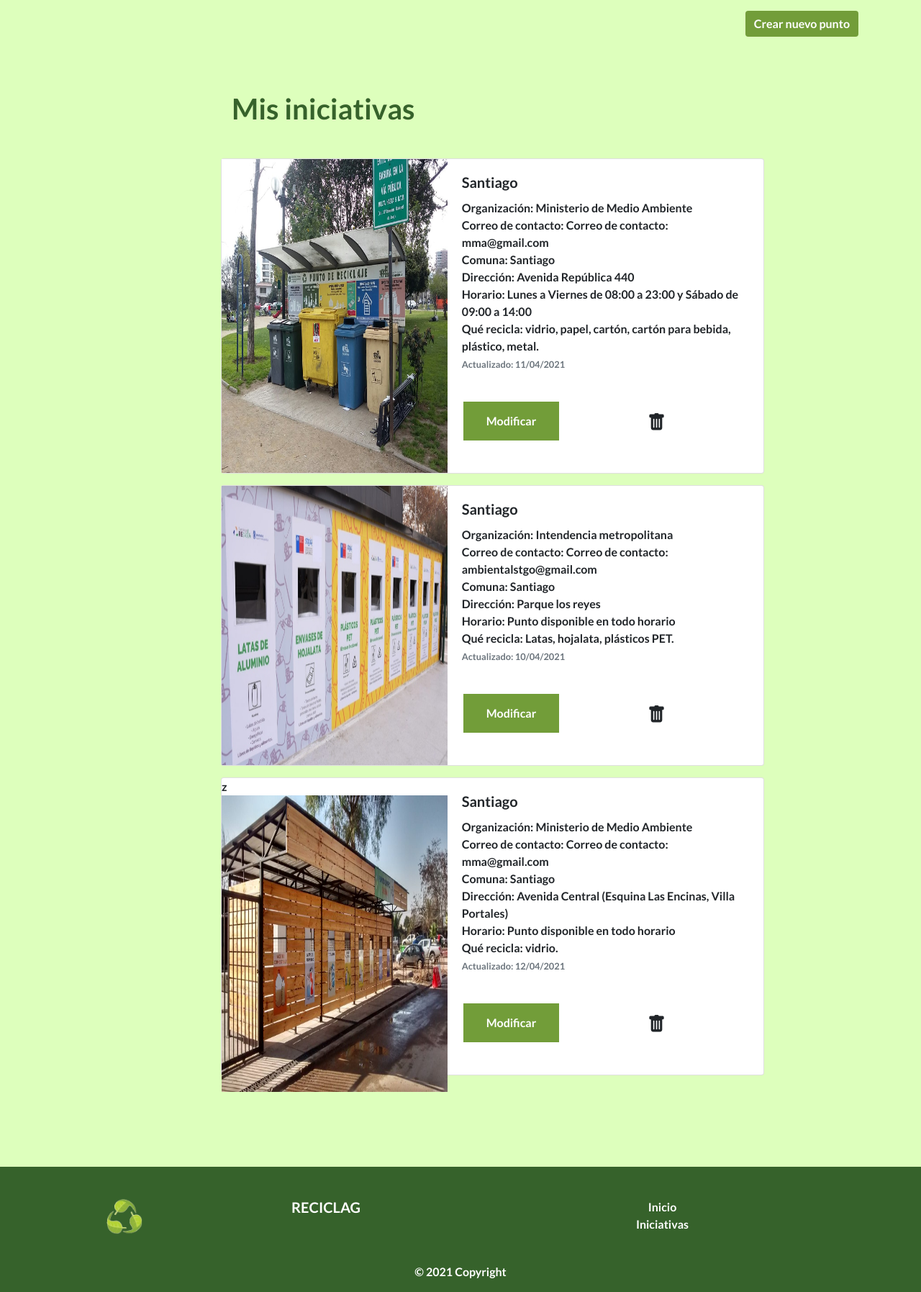
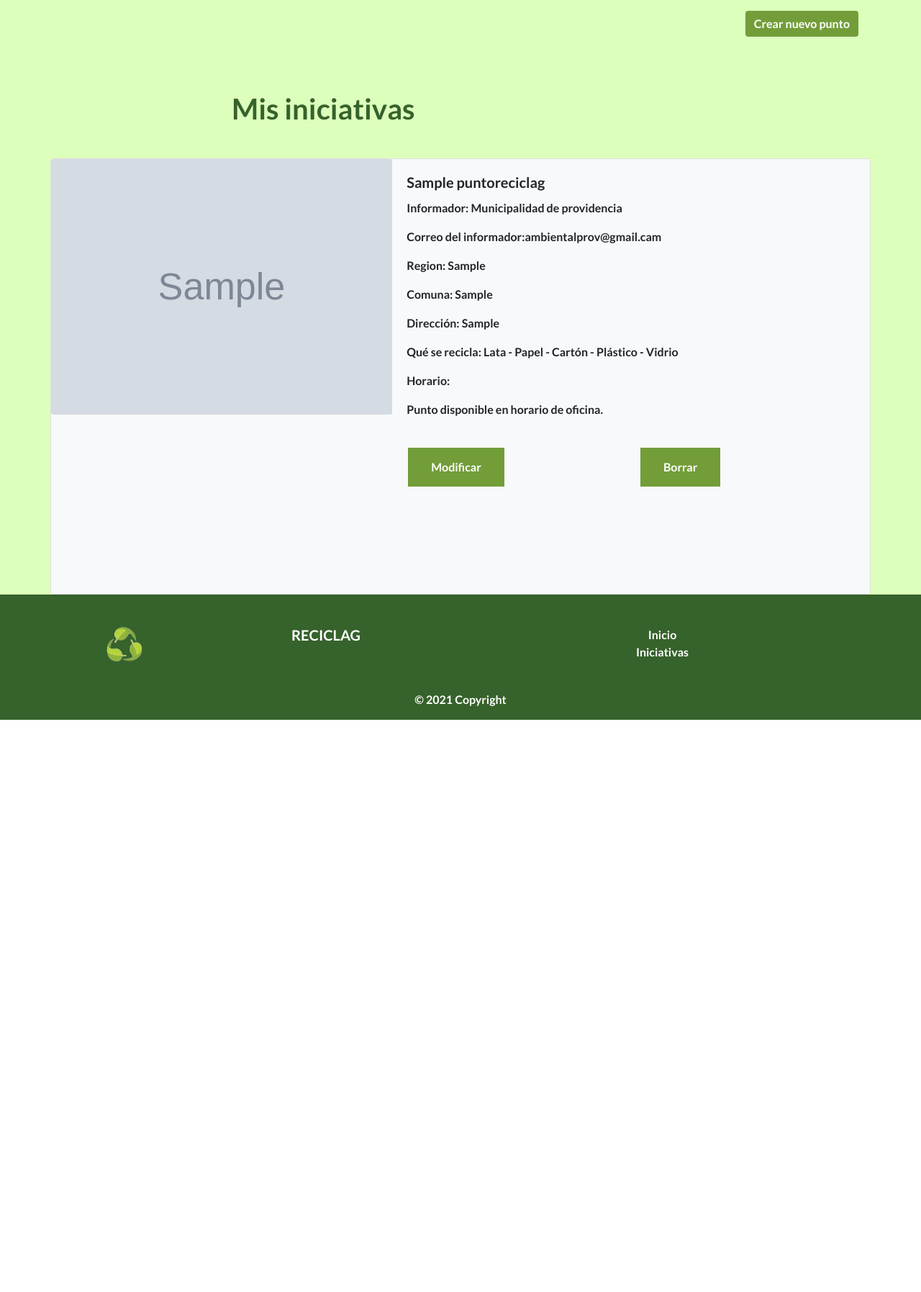
Before and after one commit to ZahidGalea/ReciclaG, a Django app: page /dashboard in a window 1280 px wide. Shown: the part 66-1861 px from the top of the page at 72% size. After the commit the page ends 1066 px from the top, so only its background shows below. Run offline with Django 3.2, Linux system fonts and the light colour scheme; tables that the repository leaves empty hold one stand-in row (values such as "Sample post"); grey boxes marked "Sample" are stand-in pictures; parts of the project's set-up code (start-up, migrations or seed data) failed here and were passed over; some libraries are stand-ins or nearby versions; some web fonts are replaced.

Commit message:
It finishes crud of puntos

```diff
--- a/ReciclaG/settings.py
+++ b/ReciclaG/settings.py
@@ -40,7 +40,8 @@ INSTALLED_APPS = [
     'bootstrapform',
     'crispy_forms',
     'tempus_dominus',
-    'bootstrap_datepicker_plus'
+    'bootstrap_datepicker_plus',
+    'phonenumber_field'
 ]
 
 CRISPY_TEMPLATE_PACK = 'bootstrap4'
--- a/core/forms.py
+++ b/core/forms.py
@@ -2,6 +2,8 @@ from django import forms
 from crispy_forms.helper import FormHelper
 from crispy_forms.layout import Submit
 from bootstrap_datepicker_plus import TimePickerInput
+from phonenumber_field.formfields import PhoneNumberField
+from phonenumber_field.widgets import PhoneNumberPrefixWidget
 
 from . import models
 
@@ -10,7 +12,7 @@ ENABLED_HOURS = [value for value in range(0, 24)]
 
 class CrearUsuarioForm(forms.ModelForm):
     organizacion = forms.CharField(label="Organización")
-    telefono = forms.IntegerField()
+    telefono = PhoneNumberField(label='Teléfono', widget=PhoneNumberPrefixWidget())
     email = forms.CharField(label='Email', widget=forms.EmailInput)
     clave = forms.CharField(max_length=32, widget=forms.PasswordInput)
 
@@ -134,7 +136,7 @@ class LoginForm(forms.ModelForm):
         self.helper = FormHelper()
         self.helper.form_id = 'login'
         self.helper.form_class = 'blueForms'
-        self.helper.form_method = 'post'
+        self.helper.form_method = 'get'
         self.helper.form_action = 'dashboard'
         self.helper.add_input(Submit('submit', 'Loguearse'))
 
@@ -190,7 +192,7 @@ class ModificarPunto(forms.ModelForm):
     def __init__(self, *args, **kwargs):
         super(ModificarPunto, self).__init__(*args, **kwargs)
         self.helper = FormHelper()
-        self.helper.form_id = 'inscribirPunto'
+        self.helper.form_id = 'modificarPunto'
         self.helper.form_class = 'blueForms'
         self.helper.form_method = 'post'
         self.helper.form_action = 'dashboard'
--- a/core/models.py
+++ b/core/models.py
@@ -1,11 +1,12 @@
 from django.db import models
+from phonenumber_field.modelfields import PhoneNumberField
 
 
 class Usuario(models.Model):
     id_usuario = models.BigAutoField(primary_key=True, unique=True, auto_created=True,
                                      verbose_name='Id del usuario creado')
     organizacion = models.TextField(verbose_name='Nombre de la organización')
-    telefono = models.IntegerField(verbose_name='Número telefónico de la persona')
+    telefono = PhoneNumberField()
     email = models.TextField(verbose_name='Correo electrónico de la persona')
     clave = models.TextField(verbose_name='Clave de login a la plataforma')
 
@@ -39,7 +40,8 @@ class PuntoReciclag(models.Model):
     horario_cierr_sabado = models.TimeField(null=True, verbose_name='Cierre Sabado')
     horario_apert_domingo = models.TimeField(null=True, verbose_name='Apertura Domingo')
     horario_cierr_domingo = models.TimeField(null=True, verbose_name='Cierre Domingo')
-    #id_usuario = models.ForeignKey(Usuario, on_delete=models.CASCADE)
+
+    # id_usuario = models.ForeignKey(Usuario, on_delete=models.CASCADE)
 
     def __str__(self):
         return self.titulo
--- a/core/templates/app/crearusuario.html
+++ b/core/templates/app/crearusuario.html
@@ -4,14 +4,11 @@
 
     <div id="wrap">
         <div id="main" class="container clear-top">
-
             <div class="container contacto">
-
                 <div class="row justify-content-md-center">
                     <div class="col">
                         <h1 class="align-content-center">¡Inscríbete para registrar tus iniciativas!</h1>
                     </div>
-
                 </div>
                 <div class="row">
                     <div class="col">
@@ -25,7 +22,6 @@
 
                     </div>
                 </div>
-
 
             </div>
 
--- a/core/templates/app/dashboard.html
+++ b/core/templates/app/dashboard.html
@@ -14,107 +14,107 @@
     </div>
 
     <!-- título de panel -->
-    <div class="containerTitlePanel">
+    <div class="containerTitlePanel row">
         <h1>Mis iniciativas</h1>
     </div>
 
     <!-- panel de puntos de reciclaje -->
-    <div class="containerContentPanel">
+    {% for dato in puntos %}
 
+        <div class="card row">
+            <div class="row no-gutters bg-light ">
+                <div class="col-md-5 punto_img">
+                    {% if dato.ruta_imagen %}
+                        <img src="{{ dato.ruta_imagen.url }}" class="card-img" alt="...">
+                    {% endif %}
+                </div>
+                <div class="col-md-7 punto_information">
+                    <div class="card-body">
+                        <h5 class="card-title">{{ dato.titulo }}</h5>
+                        <p class="card-text">Informador: Municipalidad de providencia</p>
+                        <p class="card-text">Correo del informador:ambientalprov@gmail.cam</p>
+                        <p class="card-text">Region: {{ dato.region }}</p>
+                        <p class="card-text">Comuna: {{ dato.comuna }}</p>
+                        <p class="card-text">Dirección: <span
+                                class="direccionPuntoReciclag">{{ dato.direccion }}</span>
+                        </p>
 
-        <div class="card mb-3" style="max-width: 85%;">
-            <div class="row no-gutters">
-                <div class="col-md-5 col-sm-12">
-                    <img src="{% static 'core/img/iniciativa_providencia.jpeg' %}" class="imgCard"
-                         alt="punto reciclaje providencia">
-                </div>
-                <div class="col-md-7">
-                    <div class="card-body">
-                        <h5 class="card-title"><strong>Santiago</strong></h5>
+                        <p class="card-text">
+                            Qué se recicla:
+                            {% if dato.material_lata == 1 %}Lata -{% endif %}
+                            {% if dato.material_papel == 1 %}Papel -{% endif %}
+                            {% if dato.material_carton == 1 %}Cartón -{% endif %}
+                            {% if dato.material_plastico == 1 %}Plástico -{% endif %}
+                            {% if dato.material_vidrio == 1 %}Vidrio{% endif %}
+                        </p>
 
-                        <p class="textCard"><strong>Organización: </strong>Ministerio de Medio Ambiente</p>
-                        <p class="textCard"><strong>Correo de contacto: </strong>Correo de contacto: mma@gmail.com</p>
-                        <p class="textCard"><strong>Comuna:</strong> Santiago</p>
-                        <p class="textCard"><strong>Dirección:</strong> Avenida República 440</p>
-                        <p class="textCard"><strong>Horario:</strong> Lunes a Viernes de 08:00 a 23:00 y Sábado de 09:00
-                            a
-                            14:00</p>
-                        <p class="textCard"><strong>Qué recicla:</strong> vidrio, papel, cartón, cartón para bebida,
-                            plástico, metal.</p>
+                        <p class="card-text">Horario:</p>
+                        {% if dato.horario_oficina == 1 %}
+                            <p class="card-text">Punto disponible en horario de oficina.</p>
+                        {% endif %}
 
-                        <p class="card-text"><small class="text-muted">Actualizado: 11/04/2021</small></p>
-                        <button type="submit" class="btnCard"><a href="{% url 'modificar' %}">Modificar</a></button>
-                        <svg xmlns="http://www.w3.org/2000/svg" width="25" height=25 fill="currentColor"
-                             class="bi bi-trash-fill" viewBox="0 0 16 16">
-                            <path
-                                    d="M2.5 1a1 1 0 0 0-1 1v1a1 1 0 0 0 1 1H3v9a2 2 0 0 0 2 2h6a2 2 0 0 0 2-2V4h.5a1 1 0 0 0 1-1V2a1 1 0 0 0-1-1H10a1 1 0 0 0-1-1H7a1 1 0 0 0-1 1H2.5zm3 4a.5.5 0 0 1 .5.5v7a.5.5 0 0 1-1 0v-7a.5.5 0 0 1 .5-.5zM8 5a.5.5 0 0 1 .5.5v7a.5.5 0 0 1-1 0v-7A.5.5 0 0 1 8 5zm3 .5v7a.5.5 0 0 1-1 0v-7a.5.5 0 0 1 1 0z"/>
+                        {% if dato.horario_oficina == 0 %}
+                            <table border="1" class="table">
+                                <tr>
+                                    <td>Día</td>
+                                    <td>Apertura</td>
+                                    <td>Cierre</td>
+                                </tr>
+                                <tr>
+                                    <td>Lunes</td>
+                                    <td>{{ dato.horario_apert_lunes }}</td>
+                                    <td>{{ dato.horario_cierr_lunes }}</td>
+                                </tr>
+                                <tr>
+                                    <td>Martes</td>
+                                    <td>{{ dato.horario_apert_martes }}</td>
+                                    <td>{{ dato.horario_cierr_martes }}</td>
+                                </tr>
+                                <tr>
+                                    <td>Miercoles</td>
+                                    <td>{{ dato.horario_apert_miercoles }}</td>
+                                    <td>{{ dato.horario_cierr_miercoles }}</td>
+                                </tr>
+                                <tr>
+                                    <td>Jueves</td>
+                                    <td>{{ dato.horario_apert_jueves }}</td>
+                                    <td>{{ dato.horario_cierr_jueves }}</td>
+                                </tr>
+                                <tr>
+                                    <td>Viernes</td>
+                                    <td>{{ dato.horario_apert_viernes }}</td>
+                                    <td>{{ dato.horario_cierr_viernes }}</td>
+                                </tr>
+                                <tr>
+                                    <td>Sábado</td>
+                                    <td>{{ dato.horario_apert_sabado }}</td>
+                                    <td>{{ dato.horario_cierr_sabado }}</td>
+                                </tr>
+                                <tr>
+                                    <td>Domingo</td>
+                                    <td>{{ dato.horario_apert_domingo }}</td>
+                                    <td>{{ dato.horario_cierr_domingo }}</td>
+                                </tr>
+                            </table>
 
-                        </svg>
+                        {% endif %}
+                        <div class="container">
+                            <div class="row">
+
+                                <button type="submit" class="btnCard"><a
+                                        href="{% url 'modificar' dato.id %}">Modificar</a></button>
+                                <button type="submit" class="btnCard"><a
+                                        href="{% url 'borrar' dato.id %}">Borrar</a></button>
+                            </div>
+
+                        </div>
+
                     </div>
                 </div>
+
             </div>
         </div>
 
-        <div class="card mb-3" style="max-width: 85%;">
-
-            <div class="row no-gutters">
-                <div class="col-md-5 col-sm-12">
-                    <img src="{% static 'core/img/iniciativa_santiago.jpeg' %}" class="imgCard"
-                         alt="punto reciclaje Santiago">
-                </div>
-                <div class="col-md-7">
-                    <div class="card-body">
-                        <h5 class="card-title"><strong>Santiago</strong></h5>
-
-                        <p class="textCard"><strong>Organización: </strong>Intendencia metropolitana</p>
-                        <p class="textCard"><strong>Correo de contacto: </strong>Correo de contacto:
-                            ambientalstgo@gmail.com
-                        </p>
-                        <p class="textCard"><strong>Comuna:</strong> Santiago</p>
-                        <p class="textCard"><strong>Dirección:</strong> Parque los reyes</p>
-                        <p class="textCard"><strong>Horario:</strong> Punto disponible en todo horario</p>
-                        <p class="textCard"><strong>Qué recicla:</strong> Latas, hojalata, plásticos PET.</p>
-
-                        <p class="card-text"><small class="text-muted">Actualizado: 10/04/2021</small></p>
-                        <button type="submit" class="btnCard"><a href="{% url 'modificar' %}">Modificar</a></button>
-                        <svg xmlns="http://www.w3.org/2000/svg" width="25" height=25 fill="currentColor"
-                             class="bi bi-trash-fill" viewBox="0 0 16 16">
-                            <path
-                                    d="M2.5 1a1 1 0 0 0-1 1v1a1 1 0 0 0 1 1H3v9a2 2 0 0 0 2 2h6a2 2 0 0 0 2-2V4h.5a1 1 0 0 0 1-1V2a1 1 0 0 0-1-1H10a1 1 0 0 0-1-1H7a1 1 0 0 0-1 1H2.5zm3 4a.5.5 0 0 1 .5.5v7a.5.5 0 0 1-1 0v-7a.5.5 0 0 1 .5-.5zM8 5a.5.5 0 0 1 .5.5v7a.5.5 0 0 1-1 0v-7A.5.5 0 0 1 8 5zm3 .5v7a.5.5 0 0 1-1 0v-7a.5.5 0 0 1 1 0z"/>
-                        </svg>
-                    </div>
-                </div>
-            </div>
-        </div>
-
-        <div class="card mb-3" style="max-width: 85%;">
-            <div class="row no-gutters">
-                <div class="col-md-5 col-sm-12">z
-                    <img src="{% static 'core/img/iniciativa_c_tango.jpeg' %}" class="imgCard"
-                         alt="punto reciclaje calera de tango">
-                </div>
-                <div class="col-md-7">
-                    <div class="card-body">
-                        <h5 class="card-title"><strong>Santiago</strong></h5>
-
-                        <p class="textCard"><strong>Organización: </strong>Ministerio de Medio Ambiente</p>
-                        <p class="textCard"><strong>Correo de contacto: </strong>Correo de contacto: mma@gmail.com</p>
-                        <p class="textCard"><strong>Comuna:</strong> Santiago</p>
-                        <p class="textCard"><strong>Dirección:</strong> Avenida Central (Esquina Las Encinas, Villa
-                            Portales)</p>
-                        <p class="textCard"><strong>Horario:</strong> Punto disponible en todo horario</p>
-                        <p class="textCard"><strong>Qué recicla:</strong> vidrio.</p>
-
-                        <p class="card-text"><small class="text-muted">Actualizado: 12/04/2021</small></p>
-                        <button type="submit" class="btnCard"><a href="{% url 'modificar' %}">Modificar</a></button>
-                        <svg xmlns="http://www.w3.org/2000/svg" width="25" height=25 fill="currentColor"
-                             class="bi bi-trash-fill" viewBox="0 0 16 16">
-                            <path d="M2.5 1a1 1 0 0 0-1 1v1a1 1 0 0 0 1 1H3v9a2 2 0 0 0 2 2h6a2 2 0 0 0 2-2V4h.5a1 1 0 0 0 1-1V2a1 1 0 0 0-1-1H10a1 1 0 0 0-1-1H7a1 1 0 0 0-1 1H2.5zm3 4a.5.5 0 0 1 .5.5v7a.5.5 0 0 1-1 0v-7a.5.5 0 0 1 .5-.5zM8 5a.5.5 0 0 1 .5.5v7a.5.5 0 0 1-1 0v-7A.5.5 0 0 1 8 5zm3 .5v7a.5.5 0 0 1-1 0v-7a.5.5 0 0 1 1 0z"/>
-                        </svg>
-                    </div>
-                </div>
-            </div>
-        </div>
-    </div>
+    {% endfor %}
 
 {% endblock %}
--- a/core/templates/app/inscribir.html
+++ b/core/templates/app/inscribir.html
@@ -11,8 +11,6 @@
                     <div class="col">
                         <h1>¡Inscribe tu punto de reciclaje!</h1>
                     </div>
-
-
                 </div>
                 <p>{{ form.non_field_errors }}</p>
                 <div class="row">
@@ -21,7 +19,6 @@
                             <div class="form-group">
                                 {% csrf_token %}
                                 {% crispy form form.helper %}
-
                             </div>
 
                         </form>
--- a/core/templates/app/login.html
+++ b/core/templates/app/login.html
@@ -17,7 +17,7 @@
 
                             <div class="row">
                                 <div class="col">
-                                    <form method="POST" action="" id="formulario-login" enctype="multipart/form-data">
+                                    <form method="POST" action="" id="formulario-login" >
                                         <div class="form-group">
                                             {% csrf_token %}
                                             {% crispy form form.helper %}
--- a/core/templates/app/modificar.html
+++ b/core/templates/app/modificar.html
@@ -14,7 +14,7 @@
 
 
                 </div>
-                <form method="post" action=".">
+                <form method="post" action="">
                     <div>
                         {% csrf_token %}
                         {% load crispy_forms_tags %}
--- a/core/urls.py
+++ b/core/urls.py
@@ -26,5 +26,6 @@ urlpatterns = [
     path('iniciativa', views.iniciativa, name="iniciativa"),
     path('inscribir', views.inscribir, name="inscribir"),
     path('login', views.login, name="login"),
-    path('modificar', views.modificar, name="modificar"),
+    path('modificar/<id>', views.modificar, name="modificar"),
+    path('borrar/<id>', views.borrar, name="borrar"),
 ]
--- a/core/views.py
+++ b/core/views.py
@@ -1,4 +1,4 @@
-from django.shortcuts import render
+from django.shortcuts import render, redirect
 from . import forms
 from . import models
 
@@ -18,12 +18,14 @@ def crearusuario(request):
         if formulario.is_valid:
             formulario.save()
             context['mensaje'] = 'Usuario guardado correctamente'
+            return redirect(to="dashboard")
     return render(request, 'app/crearusuario.html', context)
 
 
 def dashboard(request):
+    puntos = models.PuntoReciclag.objects.all()
     context = {
-        "puntos": models.PuntoReciclag.objects.all()
+        "puntos": puntos
     }
     return render(request, 'app/dashboard.html', context=context)
 
@@ -51,6 +53,8 @@ def inscribir(request):
         else:
             context['mensaje'] = 'El punto no ha podido ser guardado correctamente'
 
+        return redirect(to="dashboard")
+
     return render(request, 'app/inscribir.html', context=context)
 
 
@@ -59,11 +63,31 @@ def login(request):
         "form": forms.LoginForm()
     }
 
+    return redirect(to="dashboard")
+
     return render(request, 'app/login.html', context=context)
 
 
-def modificar(request):
+def modificar(request, id):
+    punto = models.PuntoReciclag.objects.get(id=id)
     context = {
-        "form": forms.ModificarPunto()
+        "form": forms.ModificarPunto(instance=punto)
     }
+
+    if request.method == 'POST':
+        formulario = forms.ModificarPunto(request.POST, request.FILES or None,
+                                          instance=punto)
+        if formulario.is_valid():
+            formulario.save()
+            context['mensaje'] = 'Punto guardados correctamente'
+        else:
+            context['mensaje'] = 'El punto no ha podido ser guardado correctamente'
+
+        return redirect(to="dashboard")
     return render(request, 'app/modificar.html', context=context)
+
+
+def borrar(request, id):
+    punto = models.PuntoReciclag.objects.get(id=id)
+    punto.delete()
+    return redirect(to="dashboard")
```
Also changed, not shown: core/templates/app/iniciativa.html (+10 -9 lines), 1 other file.
